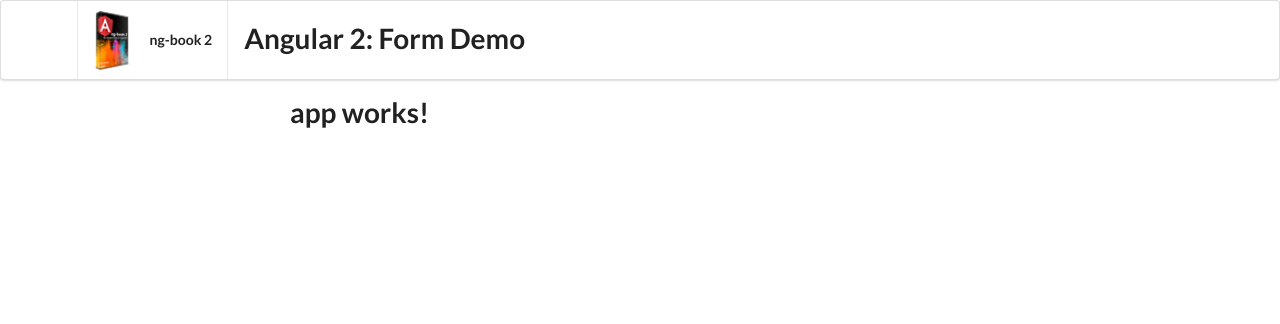
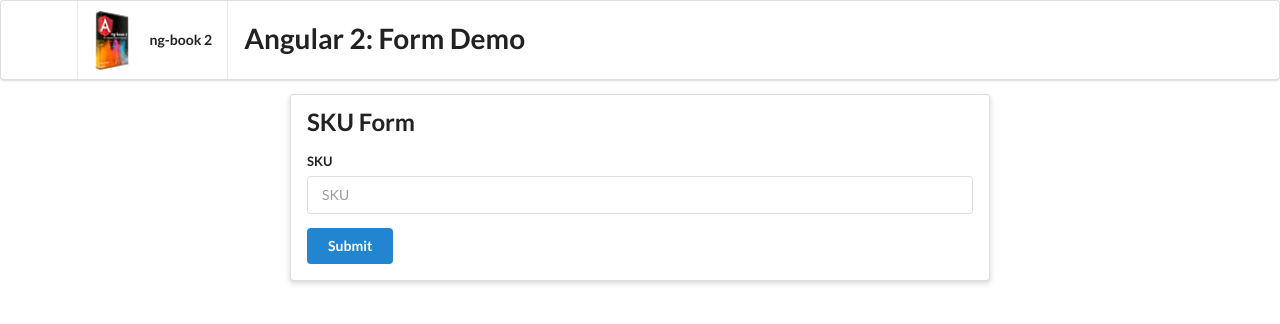
Before and after one commit to mbassale/angular-form, an Angular app: page / in a window 1280 px wide. Shown: the top 324 px of the page. Built offline with nearby package versions, Linux system fonts and the light colour scheme.

Commit message:
Skeleton SKU form.

```diff
--- a/src/app/app.component.html
+++ b/src/app/app.component.html
@@ -1,3 +1 @@
-<h1>
-  {{title}}
-</h1>
+<app-form-sku></app-form-sku>
--- a/src/app/app.module.ts
+++ b/src/app/app.module.ts
@@ -4,10 +4,12 @@
 import { HttpModule } from '@angular/http';
 
 import { AppComponent } from './app.component';
+import { FormSkuComponent } from './form-sku/form-sku.component';
 
 @NgModule({
   declarations: [
-    AppComponent
+    AppComponent,
+    FormSkuComponent
   ],
   imports: [
     BrowserModule,
--- /dev/null
+++ b/src/app/form-sku/form-sku.component.html
@@ -0,0 +1,14 @@
+<div class="ui raised segment">
+  <h2 class="ui header">SKU Form</h2>
+  <form #f="ngForm" (ngSubmit)="onSubmit(f.value)" class="ui form">
+    <div class="field">
+      <label for="skuInput">SKU</label>
+      <input type="text"
+             id="skuInput"
+             placeholder="SKU"
+             name="sku" ngModel>
+    </div>
+
+    <button type="submit" class="ui button primary">Submit</button>
+  </form>
+</div>
--- /dev/null
+++ b/src/app/form-sku/form-sku.component.ts
@@ -0,0 +1,15 @@
+import { Component, OnInit } from '@angular/core';
+
+@Component({
+  selector: 'app-form-sku',
+  templateUrl: './form-sku.component.html',
+  styleUrls: ['./form-sku.component.css']
+})
+export class FormSkuComponent implements OnInit {
+
+  constructor() { }
+
+  ngOnInit() {
+  }
+
+}
```
Also changed, not shown: src/app/form-sku/form-sku.component.css (added), 1 other file (tests, documents, lock files or other folders).
